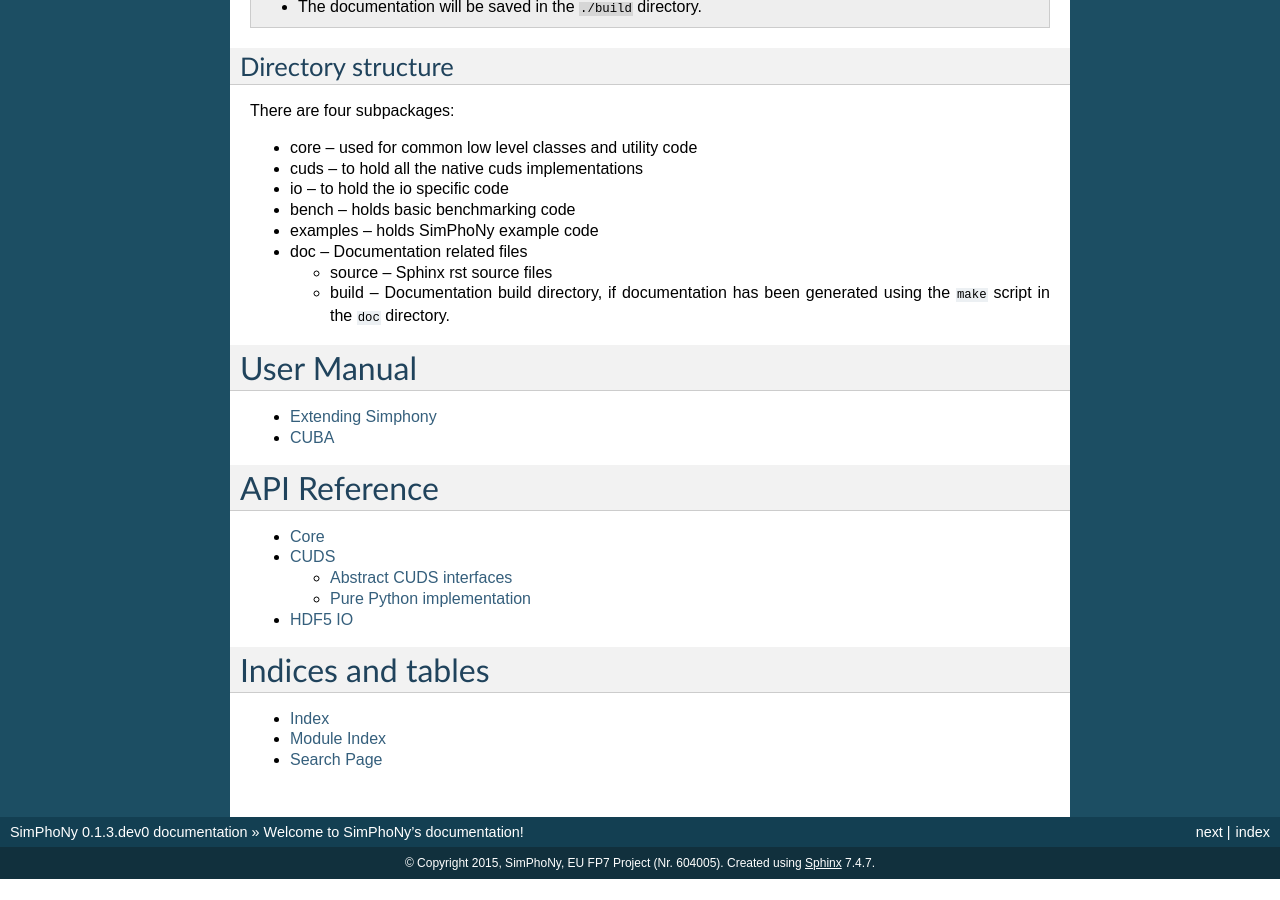
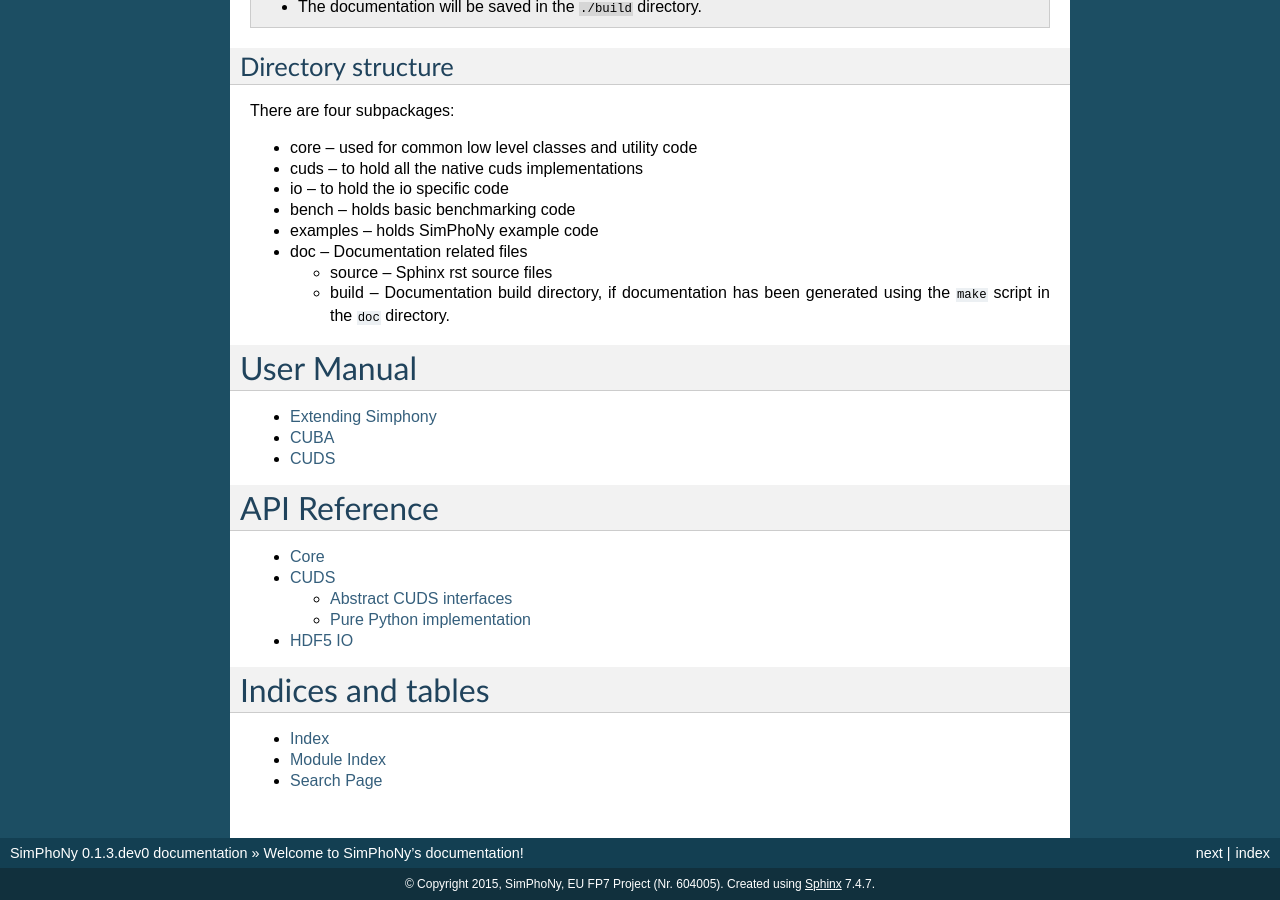
Before and after one commit to simphony/simphony-common, a Sphinx documentation site: the page built from doc/source/index.rst, in a window 1280 px wide and 900 px high, scrolled down 1567 px. Built offline with Sphinx 7.4.7, drawn with Linux system fonts in a browser that asks for light colours; before the commit the page ends 2446 px from its top, so only the background shows below that.

Commit message:
Add Cuds Api to the main index

```diff
--- a/doc/source/index.rst
+++ b/doc/source/index.rst
@@ -16,6 +16,7 @@
 
    Extending Simphony <plugins>
    CUBA <cuba_information>
+   CUDS <cuds_definition>
 
 API Reference
 =============
```
